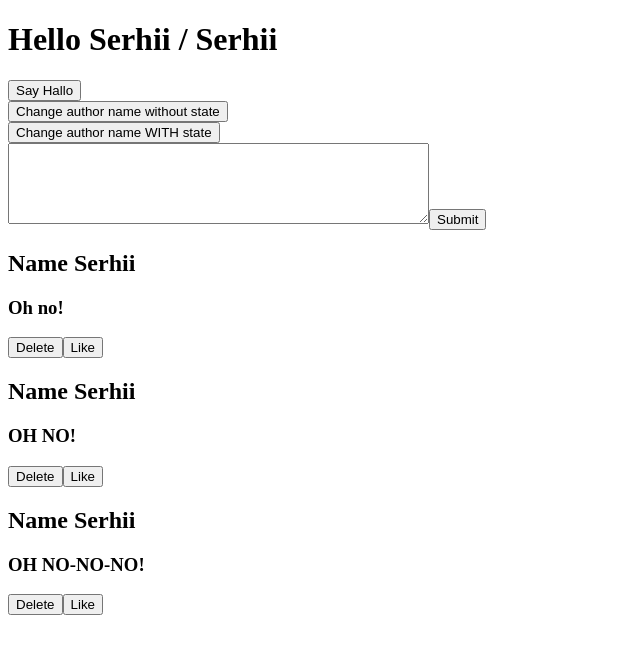
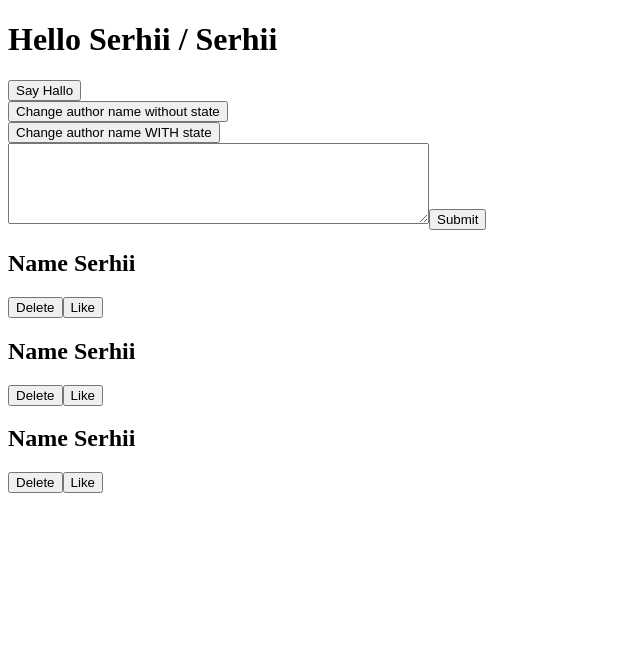
Before and after one commit to null-null-eins-zwei/developedbyed-react-redux, a React (Create React App) app in the folder chapter-2/core-concepts/: page / in a window 1280 px wide. Shown: the top 654 px of the page, without its empty margins (0-640 px from the left). Built offline with nearby package versions, Linux system fonts and the light colour scheme.

Commit message:
list tweets list state to App component

```diff
--- a/chapter-2/core-concepts/src/App.jsx
+++ b/chapter-2/core-concepts/src/App.jsx
@@ -7,11 +7,8 @@ function App() {
   let authorWithoutState = "Serhii";
   const [author, setAuthor] = useState('Serhii');
 
-  const messages = [
-    "Oh no!",
-    "OH NO!",
-    "OH NO-NO-NO!"
-  ];
+  const [textInput, setTextInput] = useState("");
+  const [tweets, setTweets] = useState([]);
 
   function sayHalloHandler(message){
     console.log(`Hallo! This is message for you: '${message}'`);
@@ -36,10 +33,15 @@ function App() {
       <button onClick={changeAuthorDirectHandler}>Change author name without state</button><br />
       <button onClick={changeAuthorHandler}>Change author name WITH state</button><br />
 
-      <CreateTweet />
+      <CreateTweet
+        textInput = {textInput}
+        setTextInput = {setTextInput}
+        tweets = {tweets}
+        setTweets = {setTweets} />
+
       <TweetList
         author = {author}
-        messages={messages}/>
+        messages={tweets}/>
 
     </div>
   );
--- a/chapter-2/core-concepts/src/components/CreateTweet.jsx
+++ b/chapter-2/core-concepts/src/components/CreateTweet.jsx
@@ -1,17 +1,19 @@
-import { useState } from "react";
 
-const CreateTweet = () => {
-
-    const [textInput, setTextInput] = useState("");
-
+const CreateTweet = ({textInput, setTextInput, tweets, setTweets}) => {
     // Methods
     const userInputHandler = (e) => {
         console.log(e);
         setTextInput(e.target.value);
     }
 
+    const submitTweetHandler = (e) => {
+        e.preventDefault();
+        setTweets([...tweets, textInput]);
+        setTextInput("");
+    }
+
     return (
-        <form>
+        <form onSubmit={submitTweetHandler}>
             <textarea value={textInput} onChange={userInputHandler} cols="50" rows="5" />
             <button>Submit</button>
             <small onClick={() => setTextInput("")}>{textInput}</small>
```
Also changed, not shown: 1 other file (tests, documents, lock files or other folders).
